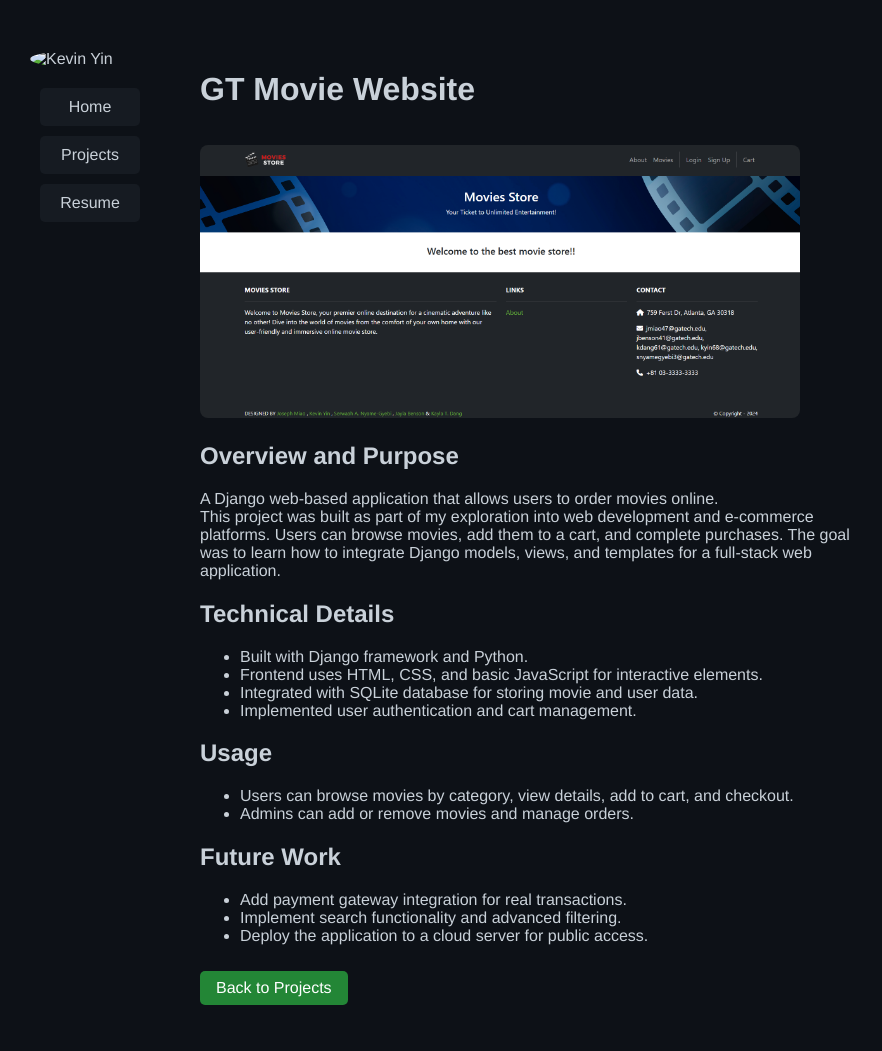
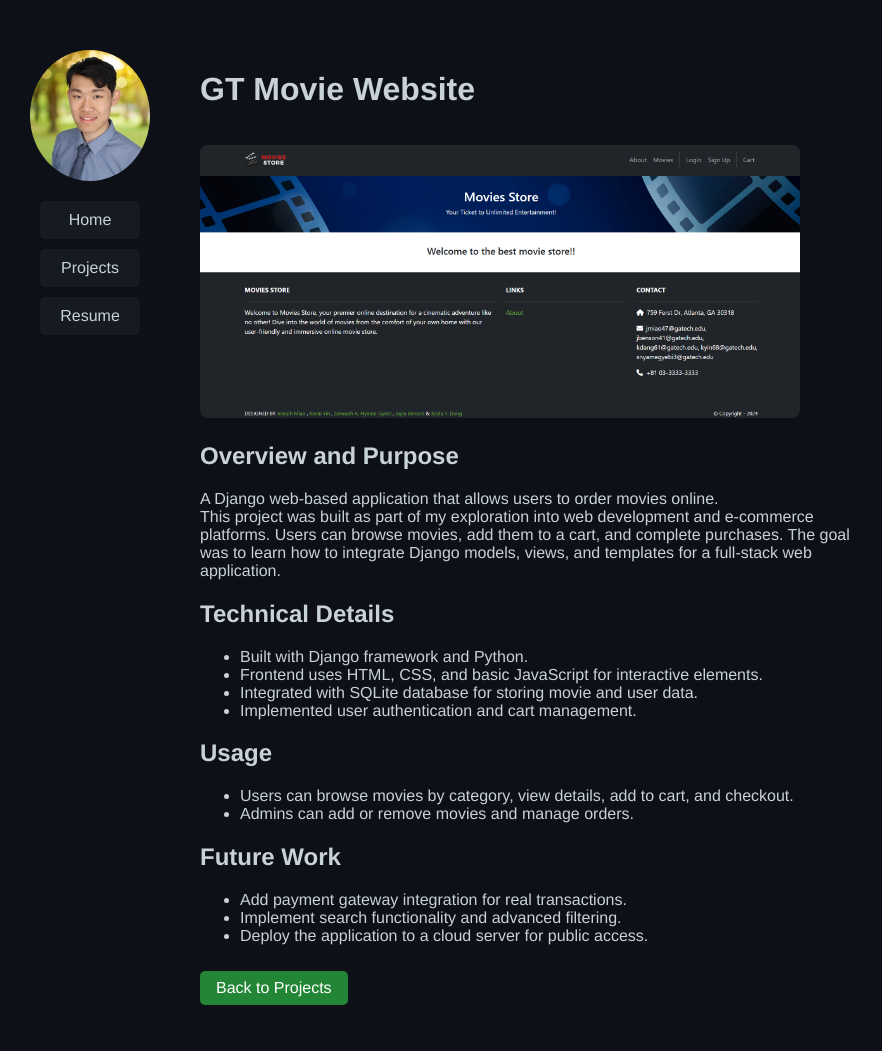
Before and after one commit to KevinYinGithub/KY.github.io, a Jekyll site: the page built from projects/gt-movie-website.md, in a window 1280 px wide. Shown: the whole page, without its empty margins (0-882 px from the left). Built offline with Jekyll 4.4.1, drawn with Linux system fonts in a browser that asks for light colours.

Commit message:
Update default.html

```diff
--- a/_layouts/default.html
+++ b/_layouts/default.html
@@ -12,11 +12,11 @@
       <div class="sidebar-layout">
         <!-- Left column: photo + nav -->
         <div class="sidebar">
-          <img src="images/IMG_2444.jpeg" alt="Kevin Yin" class="profile-photo">
+          <img src="{{ '/images/IMG_2444.jpeg' | relative_url }}" alt="Kevin Yin" class="profile-photo">
           <div class="nav-buttons">
             <a href="{{ '/' | relative_url }}">Home</a>
             <a href="{{ '/projects.html' | relative_url }}">Projects</a>
-            <a href="images/Kevin_s_Resume.pdf" target="_blank">Resume</a>
+            <a href="{{ '/images/Kevin_s_Resume.pdf' | relative_url }}" target="_blank">Resume</a>
           </div>
         </div>
 
@@ -28,4 +28,5 @@
 
     </div>
   </body>
+
 </html>
```
